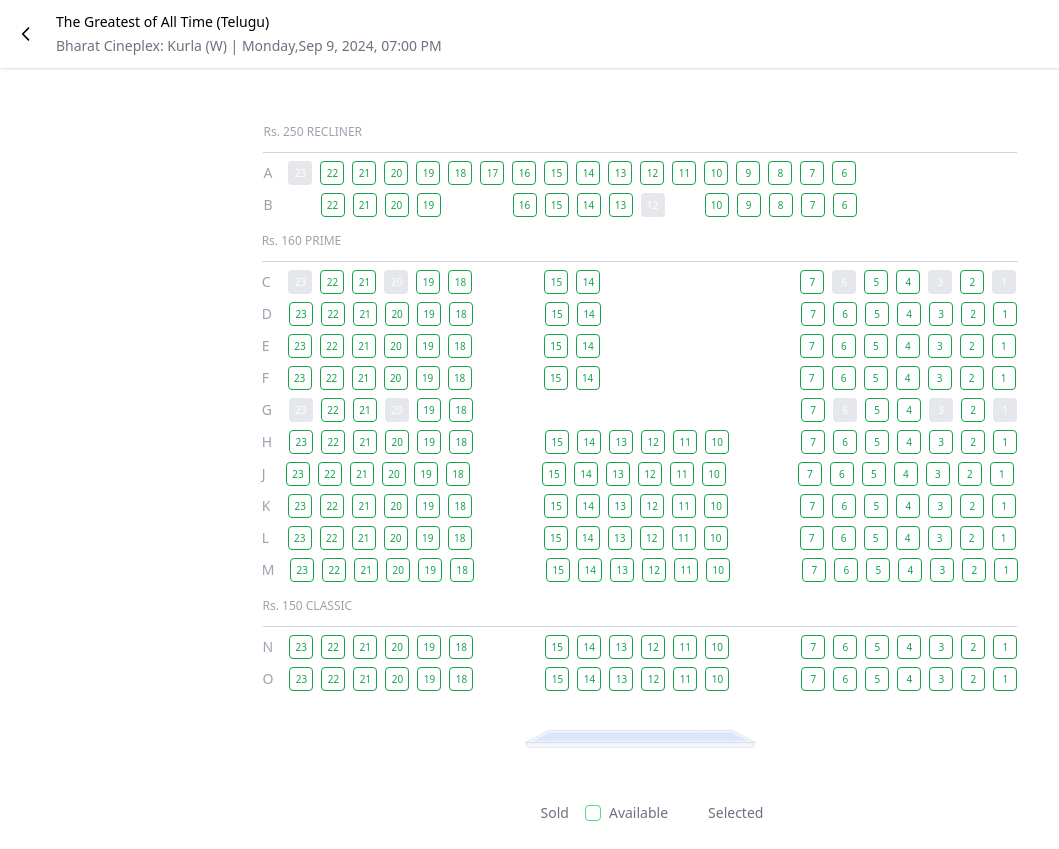
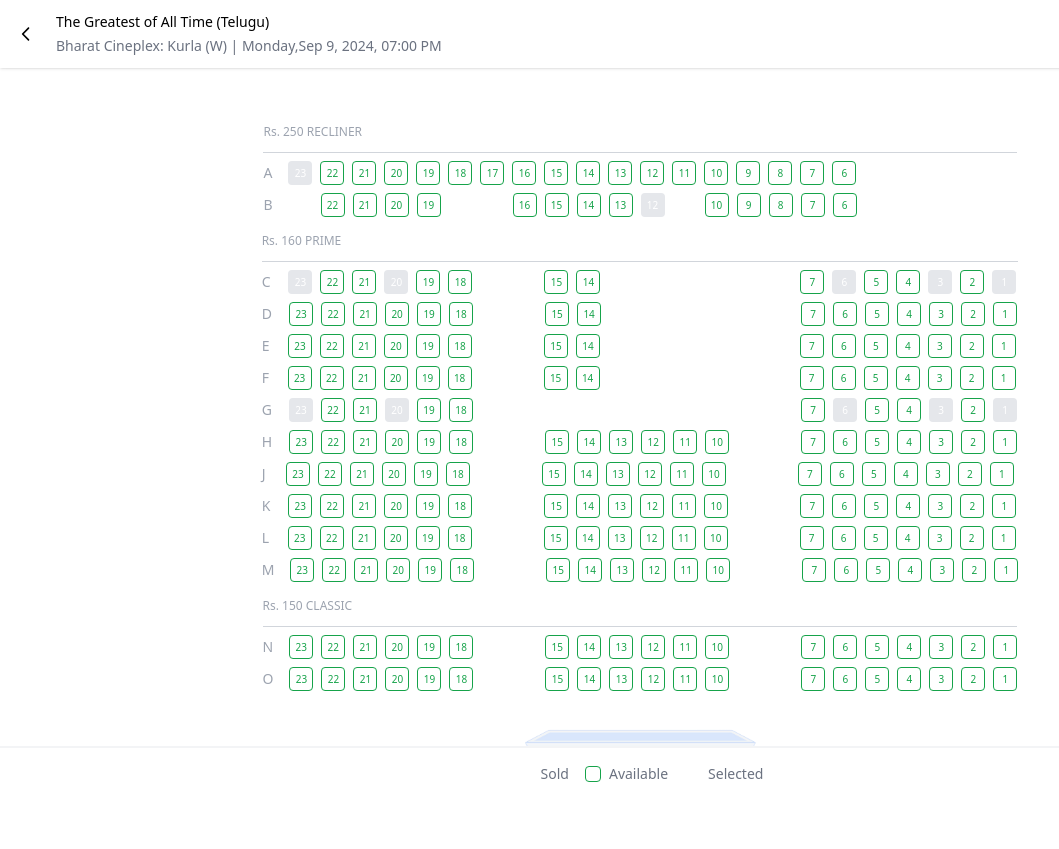
Before and after one commit to KirtimaanVishwakarma/ticket-darbar, a Next.js app: page /buy-tickets/1 in a window 1280 px wide. Shown: the whole page, without its empty margins (0-1059 px from the left). Built offline with nearby package versions, Linux system fonts and the light colour scheme.

Commit message:
fixed seat avaliablity details

```diff
--- a/src/pages/buy-tickets/[id].tsx
+++ b/src/pages/buy-tickets/[id].tsx
@@ -94,14 +94,12 @@ BookSeats.getLayout = function getLayout(page: any) {
         </div>
       </MobileHeader>
       {page}
-      <div className='bg-white p-2 h-fit'>
+      <div className='bg-white p-4 border-t-2 border-gray-100 sticky bottom-0 h-fit'>
         <div className='flex w-fit gap-4  m-auto'>
           {seatDescription?.map((ele) => (
             <div key={ele?.heading} className='flex gap-2 items-center'>
               <div
-                className={`h-4 w-4 rounded ${ele?.className} ${
-                  ele?.heading === 'Available' ? '!border-green-400' : ''
-                }`}
+                className={`h-4 w-4 rounded ${ele?.className} `}
               />
               <header className='text-sm text-gray-500 font-light'>
                 {ele?.heading}
--- a/src/utils/constants.ts
+++ b/src/utils/constants.ts
@@ -224,11 +224,11 @@ export const seatDescription = [
     },
     {
         heading: 'Available',
-        className: '!bg-white !border !border-green-400',
+        className: 'bg-white !border border-green-600',
     },
     {
         heading: 'Selected',
-        className: '!bg-green-400',
+        className: 'bg-green-600',
     },
 ]
 
```
